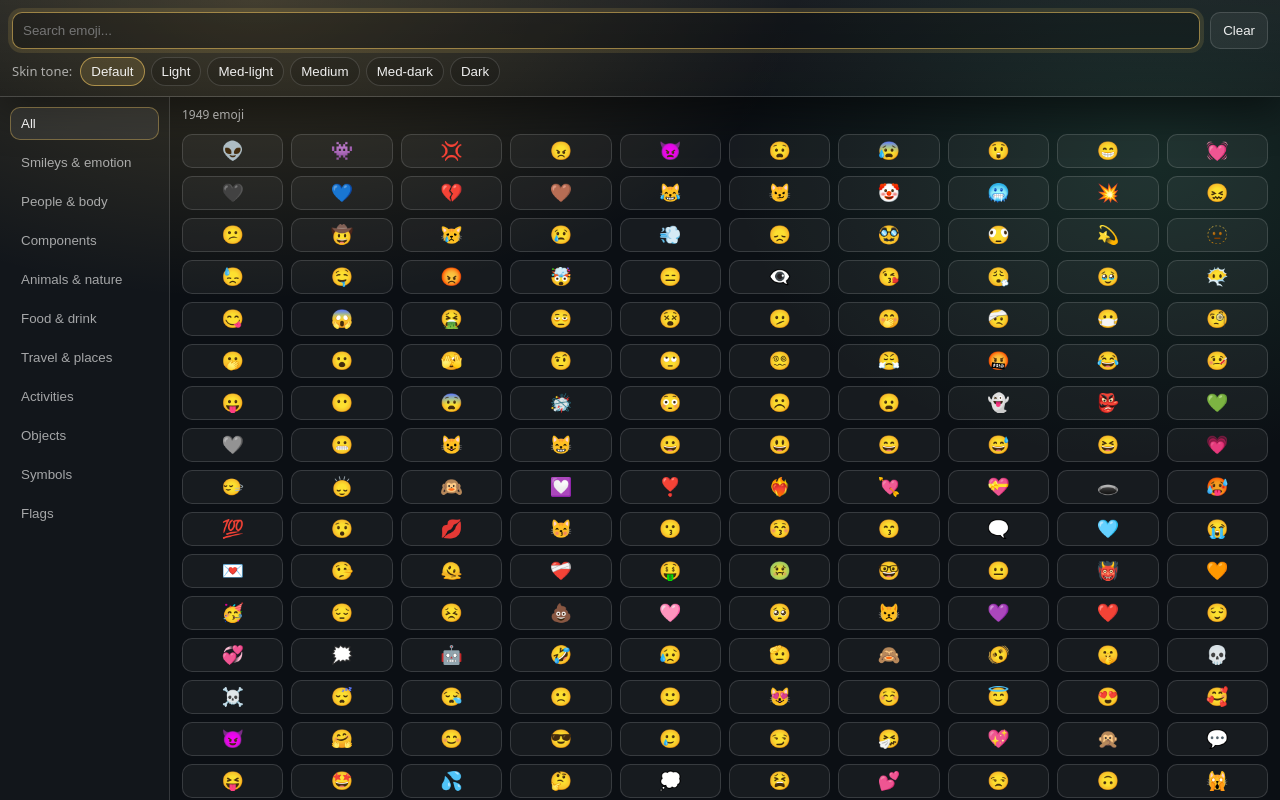
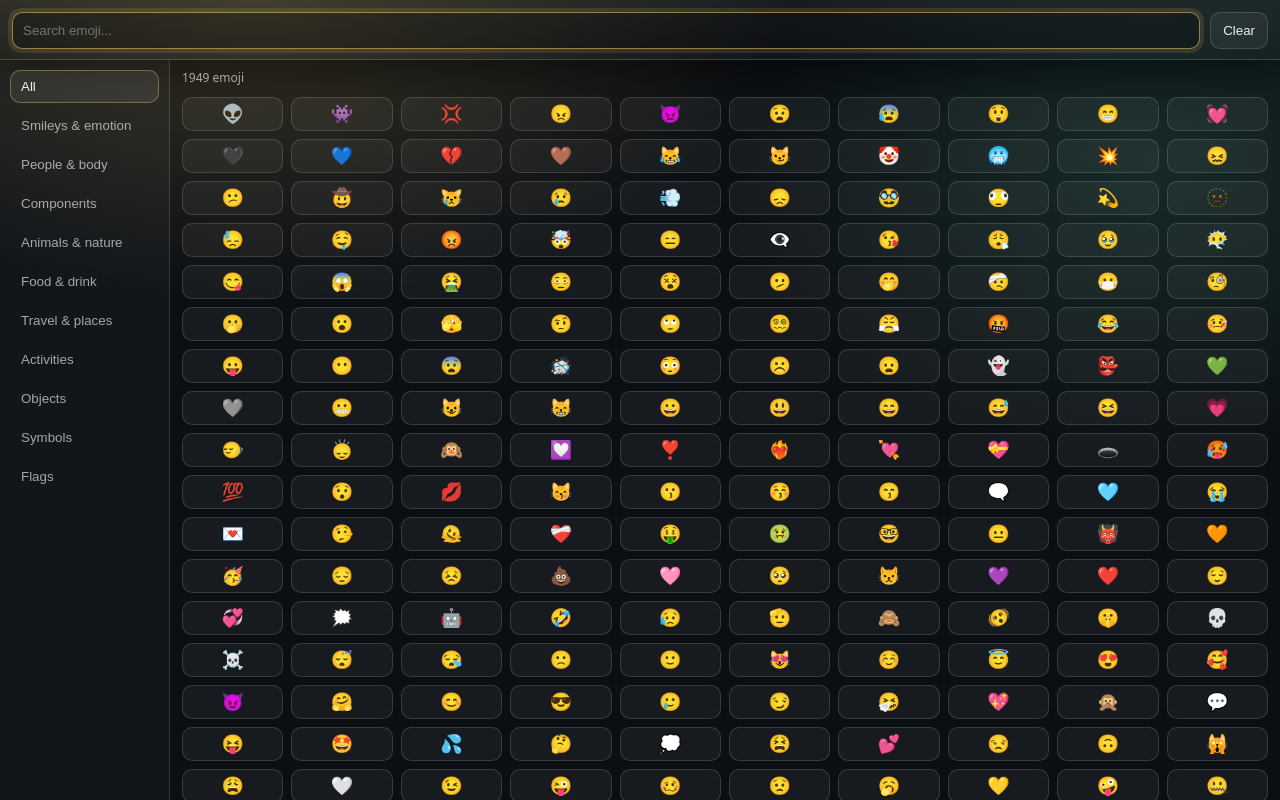
Before and after one commit to shabo/ff-treetab-picasso, a browser extension: page src/emoji_picker.html in a window 1280 px wide. Drawn offline with Linux system fonts and the light colour scheme.

Commit message:
feat: remove skin tone control from emoji picker

```diff
--- a/src/emoji_picker.css
+++ b/src/emoji_picker.css
@@ -63,28 +63,6 @@ body {
   cursor: pointer;
 }
 .btn:hover { background: rgba(255,255,255,0.10); }
-
-.tone-row {
-  margin-top: 8px;
-  display: flex;
-  align-items: center;
-  gap: 8px;
-}
-.tone-label { color: var(--muted); }
-.tones { display: flex; gap: 6px; flex-wrap: wrap; }
-.tone {
-  border: 1px solid var(--border);
-  background: rgba(0,0,0,0.15);
-  color: var(--text);
-  border-radius: 999px;
-  padding: 6px 10px;
-  cursor: pointer;
-  user-select: none;
-}
-.tone[aria-checked="true"] {
-  border-color: rgba(255, 209, 102, 0.55);
-  background: rgba(255, 209, 102, 0.14);
-}
 
 .body {
   flex: 1;
--- a/src/emoji_picker.html
+++ b/src/emoji_picker.html
@@ -12,10 +12,6 @@
         <div class="top-row">
           <input id="q" class="search" type="search" placeholder="Search emoji..." autocomplete="off" />
           <button id="clear" class="btn" type="button" title="Clear emoji">Clear</button>
-        </div>
-        <div class="tone-row">
-          <span class="tone-label">Skin tone:</span>
-          <div id="tones" class="tones" role="radiogroup" aria-label="Skin tone"></div>
         </div>
       </header>
 
--- a/src/emoji_picker.js
+++ b/src/emoji_picker.js
@@ -32,63 +32,9 @@ function parseParams() {
   };
 }
 
-const SKIN_TONE_STORAGE_KEY = 'tabs-color-skin-tone-v1';
-// 0 = default, 1..5 map to emojibase skins array ordering.
-function loadSkinTone() {
-  const n = Number(localStorage.getItem(SKIN_TONE_STORAGE_KEY) || '0');
-  if (!Number.isFinite(n) || n < 0 || n > 5) return 0;
-  return n | 0;
-}
-function saveSkinTone(n) {
-  localStorage.setItem(SKIN_TONE_STORAGE_KEY, String(n | 0));
-}
-
-function renderTonePicker(container, selectedTone, onChange) {
-  const tones = [
-    { id: 0, label: 'Default' },
-    { id: 1, label: 'Light' },
-    { id: 2, label: 'Med-light' },
-    { id: 3, label: 'Medium' },
-    { id: 4, label: 'Med-dark' },
-    { id: 5, label: 'Dark' }
-  ];
-
-  container.textContent = '';
-  for (const t of tones) {
-    const b = document.createElement('button');
-    b.className = 'tone';
-    b.type = 'button';
-    b.setAttribute('role', 'radio');
-    b.setAttribute('aria-checked', String(t.id === selectedTone));
-    b.textContent = t.label;
-    b.addEventListener('click', () => onChange(t.id));
-    container.appendChild(b);
-  }
-}
-
-function pickEmoji(entry, tone) {
+function pickEmoji(entry) {
   if (!entry || typeof entry.emoji !== 'string') return null;
-  if (tone <= 0) return entry.emoji;
-  const skins = Array.isArray(entry.skins) ? entry.skins : [];
-  const idx = tone - 1;
-  const picked = skins[idx] || entry.emoji;
-
-  // Some emoji sequences need VS16 (FE0F) to render in emoji presentation on all platforms.
-  // Emojibase skin variants sometimes omit VS16 even when the base includes it (e.g. "👍️" -> "👍🏽").
-  // If VS16 exists in the base but not in the picked variant, insert it before the skin-tone modifier.
-  if (picked.includes('\uFE0F')) return picked;
-  if (!entry.emoji.includes('\uFE0F')) return picked;
-
-  const cps = Array.from(picked);
-  if (cps.length >= 2) {
-    const last = cps[cps.length - 1].codePointAt(0);
-    if (last >= 0x1F3FB && last <= 0x1F3FF) {
-      cps.splice(cps.length - 1, 0, '\uFE0F');
-      return cps.join('');
-    }
-  }
-
-  return picked;
+  return entry.emoji;
 }
 
 function buildModel(data) {
@@ -132,13 +78,13 @@ function renderGroups(groupsEl, groups, selectedKey, onSelect) {
   for (const g of groups) groupsEl.appendChild(mk(g.key, g.label));
 }
 
-function renderGrid(gridEl, metaEl, entries, q, tone, onPick) {
+function renderGrid(gridEl, metaEl, entries, q, onPick) {
   const filtered = entries.filter((e) => matches(e, q));
   metaEl.textContent = `${filtered.length} emoji`;
 
   gridEl.textContent = '';
   for (const e of filtered) {
-    const emoji = pickEmoji(e, tone);
+    const emoji = pickEmoji(e);
     const b = document.createElement('button');
     b.type = 'button';
     b.className = 'cell';
@@ -162,11 +108,9 @@ function renderGrid(gridEl, metaEl, entries, q, tone, onPick) {
   const metaEl = $('meta');
   const groupsEl = $('groups');
   const clearEl = $('clear');
-  const tonesEl = $('tones');
 
   let selectedKey = group || '__all__';
   if (selectedKey !== '__all__' && !model.groups.find((g) => g.key === selectedKey)) selectedKey = '__all__';
-  let tone = loadSkinTone();
   let q = '';
 
   function currentEntries() {
@@ -186,18 +130,12 @@ function renderGrid(gridEl, metaEl, entries, q, tone, onPick) {
       rerender();
     });
 
-    renderTonePicker(tonesEl, tone, (t) => {
-      tone = t;
-      saveSkinTone(tone);
-      rerender();
-    });
-
-    renderGrid(gridEl, metaEl, currentEntries(), q, tone, onPick);
+    renderGrid(gridEl, metaEl, currentEntries(), q, onPick);
   }
 
   qEl.addEventListener('input', () => {
     q = normalizeQuery(qEl.value);
-    renderGrid(gridEl, metaEl, currentEntries(), q, tone, onPick);
+    renderGrid(gridEl, metaEl, currentEntries(), q, onPick);
   });
 
   clearEl.addEventListener('click', async () => {
```
